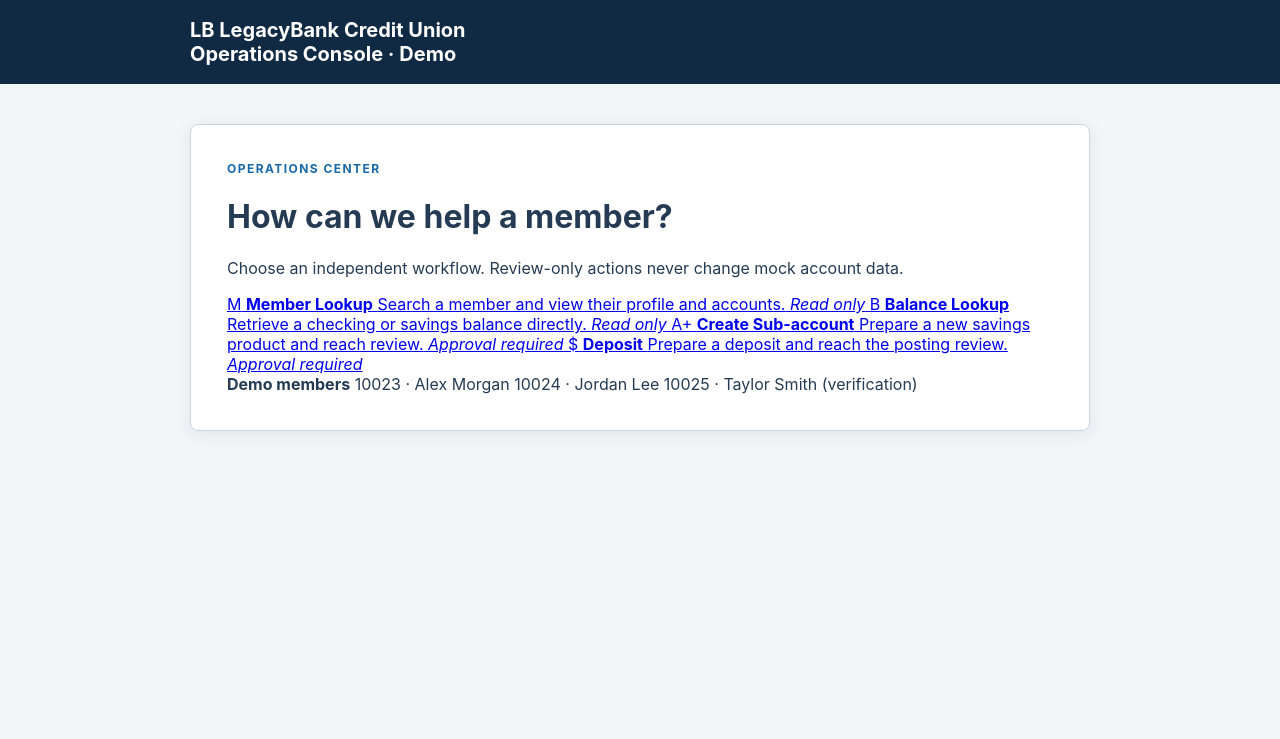
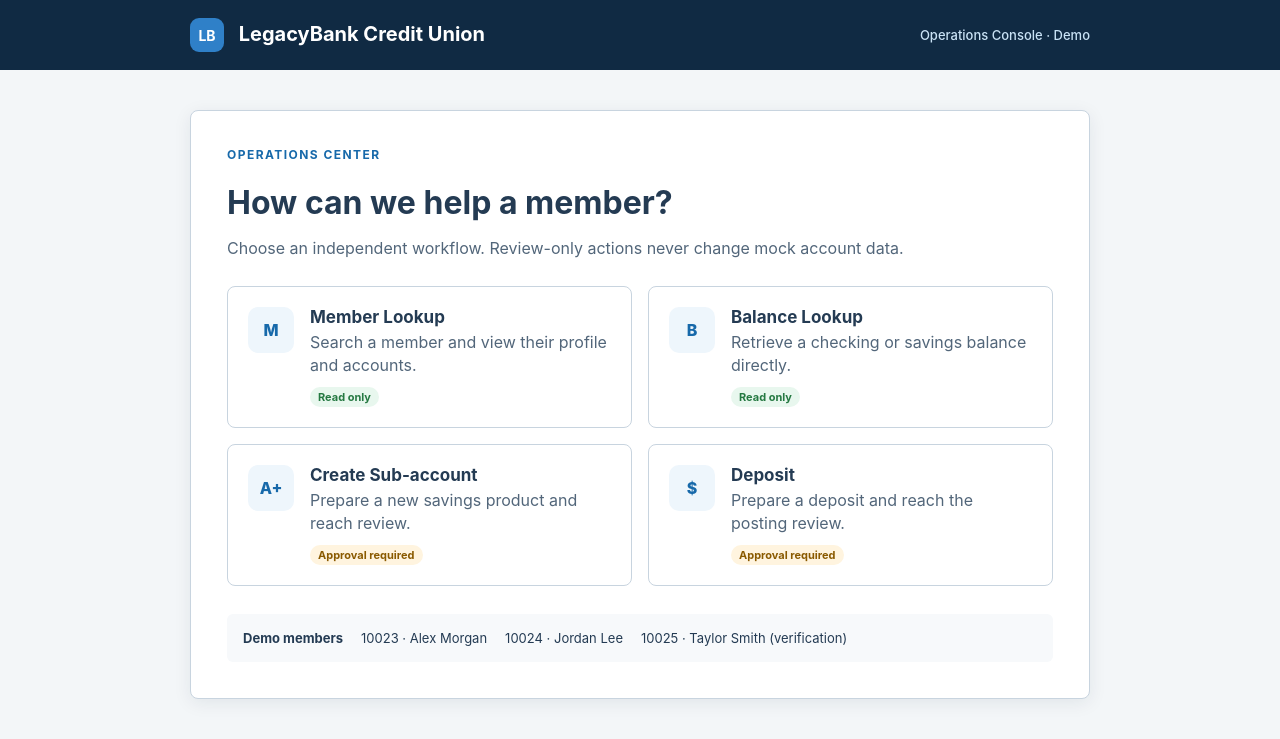
Before and after one commit to Vishnu1721/bankpilot, a Flask app: page / in a window 1280 px wide. Shown: the top 739 px of the page. Run offline with Flask 3, Linux system fonts and the light colour scheme.

Commit message:
Style multi-operation dashboard

```diff
--- a/demo_app/static/style.css
+++ b/demo_app/static/style.css
@@ -18,3 +18,20 @@ td { padding:12px; border:1px solid var(--border); }
 .error,.notice { margin-top:20px; padding:12px; border:1px solid #aa0000; background:#fff5f5; }
 .notice { border-color:#b7791f; background:#fffaf0; }
 @media (max-width:600px) { .container { padding:22px; margin-top:20px; } .actions { align-items:flex-start; flex-direction:column; } }
+
+.header { display:flex; align-items:center; justify-content:space-between; }
+.brand-mark { display:inline-grid; place-items:center; width:34px; height:34px; margin-right:10px; border-radius:9px; background:#2f80c8; font-size:14px; }
+.operator,.header-link { color:#c9e2f5; font-size:13px; font-weight:500; text-decoration:none; }
+.dashboard h1,.form-page h1 { margin-bottom:8px; }
+.lead { color:#52667a; margin-bottom:28px; }
+.operation-grid { display:grid; grid-template-columns:repeat(2,minmax(0,1fr)); gap:16px; }
+.operation-card { display:grid; grid-template-columns:48px 1fr; gap:4px 14px; padding:20px; border:1px solid var(--border); border-radius:8px; color:var(--text); text-decoration:none; transition:.15s ease; }
+.operation-card:hover { border-color:var(--blue); box-shadow:0 5px 16px rgba(23,105,170,.12); transform:translateY(-1px); }
+.card-icon { grid-row:1/4; display:grid; place-items:center; width:46px; height:46px; border-radius:10px; background:var(--pale); color:var(--blue); font-weight:800; }
+.operation-card strong { font-size:17px; }
+.operation-card span:not(.card-icon) { color:#52667a; line-height:1.4; }
+.operation-card em { width:fit-content; margin-top:7px; padding:3px 8px; border-radius:20px; background:#e8f7ee; color:#257942; font-size:11px; font-style:normal; font-weight:700; }
+.operation-card em.approval { background:#fff4df; color:#8a5a00; }
+.demo-members { display:flex; flex-wrap:wrap; gap:10px 18px; margin-top:28px; padding:16px; border-radius:6px; background:#f7f9fb; font-size:13px; }
+small,.safety-note { color:#66788a; }
+@media (max-width:700px) { .operation-grid { grid-template-columns:1fr; } .operator { display:none; } }
```
